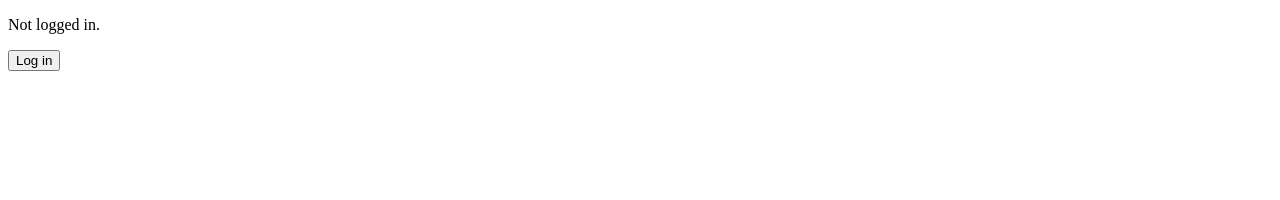
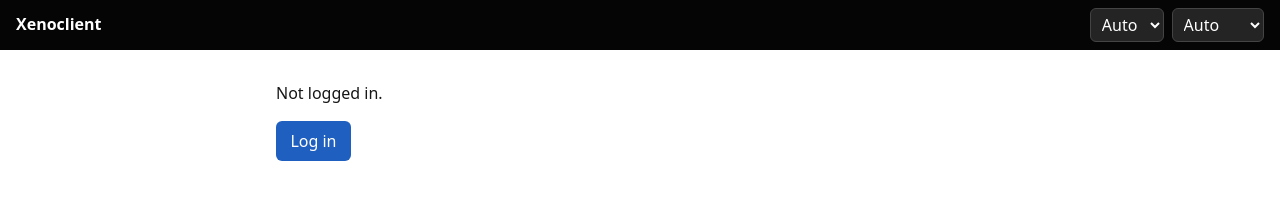
Before and after one commit to akamizi/stabbyclient, a website with bundled scripts: page app/index.html in a window 1280 px wide. Built offline with nearby package versions, Linux system fonts and the light colour scheme.

Commit message:
Add theme selector (light, dark, auto) and language selector

```diff
--- /dev/null
+++ b/app/css/app.css
@@ -0,0 +1,36 @@
+:root {
+  --bg: #ffffff;
+  --fg: #171717;
+  --muted: #5c5c66;
+  --card: #f6f6f8;
+  --border: #d7d7de;
+  --accent: #1f5fbf;
+  --top-bg: #050505;
+  --top-fg: #ffffff;
+  --danger: #b3261e;
+  color-scheme: light;
+}
+:root[data-theme="dark"] {
+  --bg: #121316;
+  --fg: #ececf0;
+  --muted: #a3a3ad;
+  --card: #1c1d22;
+  --border: #33343b;
+  --accent: #7aa8ff;
+  --top-bg: #000000;
+  --top-fg: #ffffff;
+  --danger: #ff8a80;
+  color-scheme: dark;
+}
+* { box-sizing: border-box; }
+html, body { margin: 0; min-width: 320px; background: var(--bg); color: var(--fg);
+  font-family: system-ui, -apple-system, "Segoe UI", Roboto, sans-serif; line-height: 1.45; }
+a { color: var(--accent); }
+button, select, input, textarea { font: inherit; color: inherit; }
+.topbar { position: sticky; top: 0; z-index: 10; background: var(--top-bg); color: var(--top-fg);
+  display: flex; gap: .5rem; align-items: center; justify-content: space-between; padding: .5rem 1rem; }
+.topbar .title { font-weight: 700; }
+.topbar .controls { display: flex; gap: .5rem; }
+.topbar select { background: #242424; color: #fff; border: 1px solid #444; border-radius: 6px; padding: .25rem .4rem; }
+main { width: min(100%, 760px); margin: 0 auto; padding: 1rem; }
+button { background: var(--accent); color: var(--bg); border: 0; border-radius: 6px; padding: .5rem .9rem; min-height: 2.5rem; }
--- a/app/index.html
+++ b/app/index.html
@@ -4,8 +4,13 @@
   <meta charset="utf-8">
   <meta name="viewport" content="width=device-width, initial-scale=1">
   <title>Xenoclient</title>
+  <link rel="stylesheet" href="css/app.css">
 </head>
 <body>
+  <header class="topbar">
+    <span class="title">Xenoclient</span>
+    <span class="controls" id="controls"></span>
+  </header>
   <main id="app"></main>
   <script type="module" src="js/app.js"></script>
 </body>
--- a/app/js/app.js
+++ b/app/js/app.js
@@ -3,6 +3,7 @@ import { createApi } from "./api.js";
 import { createI18n } from "./i18n.js";
 import en from "./locales/en.js";
 import it from "./locales/it.js";
+import { applyTheme, loadThemePref } from "./theme.js";
 import { buildAuthorizeUrl, registerApp, exchangeCode, createSession } from "./auth.js";
 
 const i18n = createI18n({ catalogs: { en, it }, fallback: "en" });
@@ -12,6 +13,40 @@ function langPref() {
 }
 i18n.setLang(langPref());
 document.documentElement.lang = i18n.lang;
+
+applyTheme(document, loadThemePref(localStorage), (q) => matchMedia(q), localStorage);
+
+function select(labelKey, options, current, onChange) {
+  const el = document.createElement("select");
+  el.setAttribute("aria-label", t(labelKey));
+  for (const [value, label] of options) {
+    const o = document.createElement("option");
+    o.value = value;
+    o.textContent = label;
+    o.selected = value === current;
+    el.append(o);
+  }
+  el.onchange = () => onChange(el.value);
+  return el;
+}
+
+function renderControls() {
+  const box = document.getElementById("controls");
+  box.replaceChildren(
+    select("theme.label",
+      [["auto", t("theme.auto")], ["light", t("theme.light")], ["dark", t("theme.dark")]],
+      loadThemePref(localStorage),
+      (v) => applyTheme(document, v, (q) => matchMedia(q), localStorage)),
+    select("lang.label",
+      [["auto", t("lang.auto")], ["en", "English"], ["it", "Italiano"]],
+      langPref(),
+      (v) => {
+        try { localStorage.setItem("xenoclient.lang", v); } catch { /* session only */ }
+        location.reload();
+      }),
+  );
+}
+renderControls();
 
 const root = document.getElementById("app");
 const session = createSession(localStorage);
--- a/app/js/locales/en.js
+++ b/app/js/locales/en.js
@@ -5,4 +5,10 @@ export default {
   "login.failed": "Login failed: {reason}",
   "login.as": "Logged in as {acct}",
   "error.generic": "Error: {reason}",
+  "theme.label": "Theme",
+  "theme.light": "Light",
+  "theme.dark": "Dark",
+  "theme.auto": "Auto",
+  "lang.label": "Language",
+  "lang.auto": "Auto",
 };
--- a/app/js/locales/it.js
+++ b/app/js/locales/it.js
@@ -5,4 +5,10 @@ export default {
   "login.failed": "Accesso non riuscito: {reason}",
   "login.as": "Connesso come {acct}",
   "error.generic": "Errore: {reason}",
+  "theme.label": "Tema",
+  "theme.light": "Chiaro",
+  "theme.dark": "Scuro",
+  "theme.auto": "Auto",
+  "lang.label": "Lingua",
+  "lang.auto": "Auto",
 };
--- /dev/null
+++ b/app/js/theme.js
@@ -0,0 +1,32 @@
+const KEY = "xenoclient.theme";
+const VALID = ["light", "dark", "auto"];
+const watching = new WeakSet();
+
+export function resolveTheme(pref, prefersDark) {
+  if (pref === "light" || pref === "dark") return pref;
+  return prefersDark ? "dark" : "light";
+}
+
+export function loadThemePref(storage) {
+  try {
+    const v = storage.getItem(KEY);
+    return VALID.includes(v) ? v : "auto";
+  } catch {
+    return "auto";
+  }
+}
+
+export function applyTheme(doc, pref, matchMediaFn, storage) {
+  const mql = matchMediaFn("(prefers-color-scheme: dark)");
+  try {
+    storage.setItem(KEY, pref);
+  } catch { /* storage unavailable: preference lasts for this session only */ }
+  doc.documentElement.dataset.theme = resolveTheme(pref, mql.matches);
+  if (!watching.has(doc)) {
+    watching.add(doc);
+    mql.addEventListener("change", () => {
+      const current = loadThemePref(storage);
+      doc.documentElement.dataset.theme = resolveTheme(current, matchMediaFn("(prefers-color-scheme: dark)").matches);
+    });
+  }
+}
```
Also changed, not shown: tests/theme.test.js (added, +47 -0 lines).
